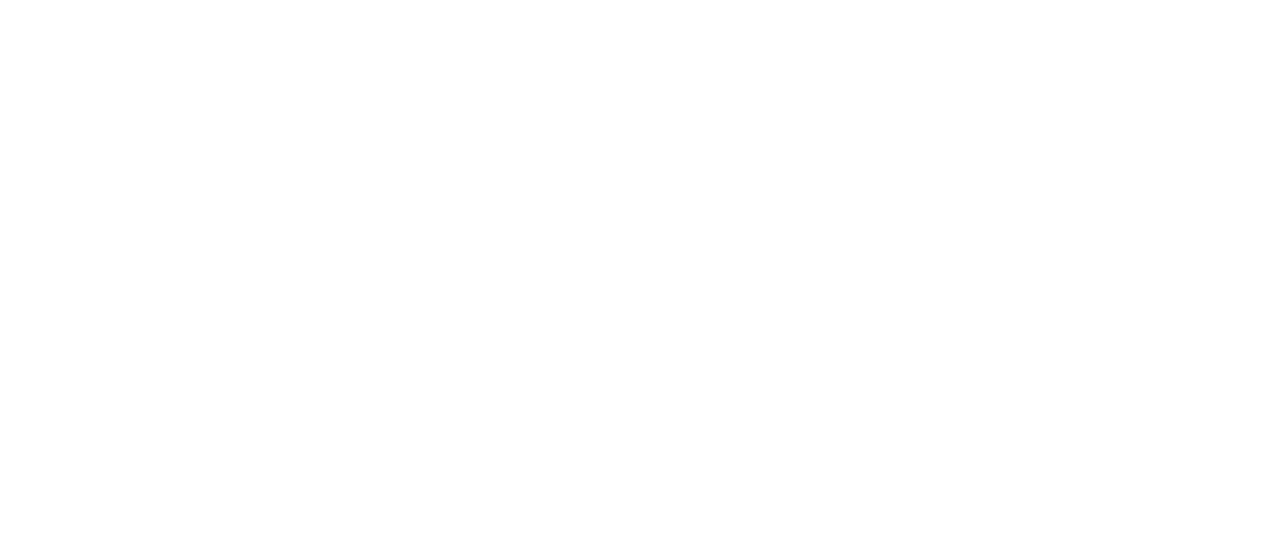
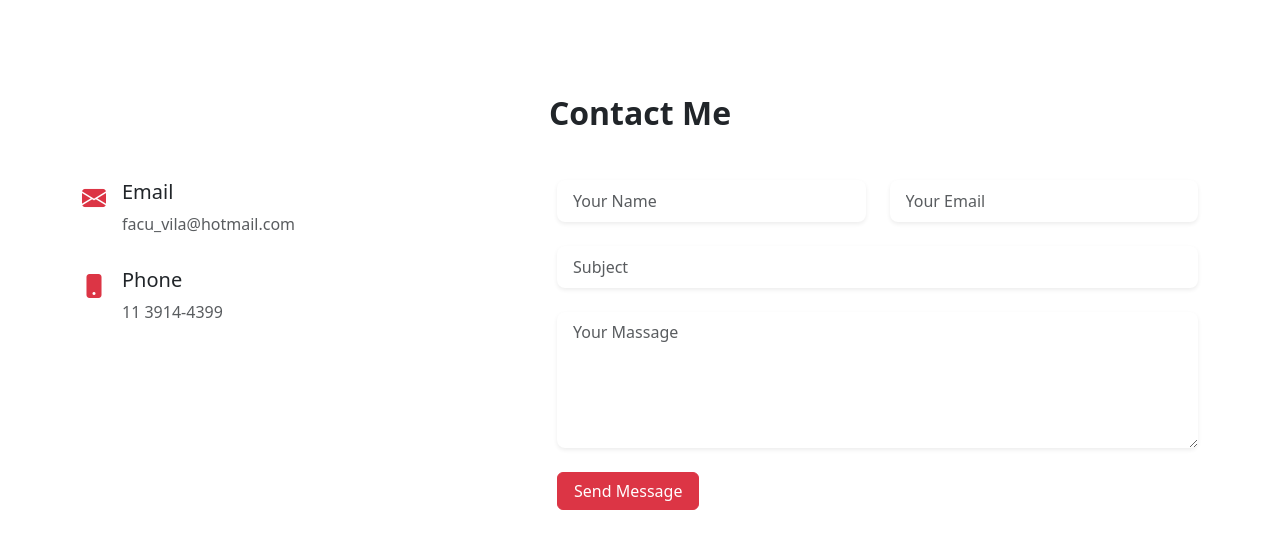
Before and after one commit to Goldfinch95/my-portfolio, an Angular app: page / in a window 1280 px wide. Shown: the part 1732-2281 px from the top of the page. Before the commit the page ends 1754 px from the top, so only its background shows below. Built offline with nearby package versions, Linux system fonts and the light colour scheme.

Commit message:
trabajando en el lado visual del form

```diff
--- a/src/app/app.component.html
+++ b/src/app/app.component.html
@@ -23,3 +23,5 @@
 </section>
 <!--portfolio section-->
 <app-portfolio></app-portfolio>
+<!--contact section-->
+<app-contact></app-contact>
--- a/src/app/app.component.ts
+++ b/src/app/app.component.ts
@@ -3,13 +3,14 @@
 import { RouterOutlet } from '@angular/router';
 import { NavbarComponent } from './components/navbar/navbar.component';
 import { PortfolioComponent } from './components/portfolio/portfolio.component';
+import { ContactComponent } from './components/contact/contact.component';
 
 
 
 @Component({
   selector: 'app-root',
   standalone: true,
-  imports: [CommonModule, RouterOutlet, NavbarComponent, PortfolioComponent],
+  imports: [CommonModule, RouterOutlet, NavbarComponent, PortfolioComponent, ContactComponent],
   templateUrl: './app.component.html',
   styleUrl: './app.component.css'
 })
--- /dev/null
+++ b/src/app/components/contact/contact.component.html
@@ -0,0 +1,62 @@
+<section class="contact py-5">
+    <div class="container-lg py-4">
+        <div class="row justify-content-center">
+            <div class="col-lg-8">
+                <div class="section-title text-center">
+                    <h2 class="fw-bold mb-5">Contact Me</h2>
+                </div>
+            </div>
+        </div>
+        <div class="row">
+            <div class="col-md-5">
+                <div class="contact-item d-flex mb-3">
+                    <div class="icon fs-4 text-danger">
+                        <i class="bi bi-envelope-fill"></i>
+                    </div>
+                    <div class="text ms-3">
+                        <h3 class="fs-5">Email</h3>
+                        <p class="text-muted">facu_vila&#64;hotmail.com</p>
+                    </div>
+                </div>
+                <div class="contact-item d-flex mb-3">
+                    <div class="icon fs-4 text-danger">
+                        <i class="bi bi-phone-fill"></i>
+                    </div>
+                    <div class="text ms-3">
+                        <h3 class="fs-5">Phone</h3>
+                        <p class="text-muted">11 3914-4399</p>
+                    </div>
+                </div>
+            </div>
+            <div class="col-md-7">
+                <div class="contact-form">
+                    <form>
+                        <div class="row">
+                            <div class="col-lg-6 mb-4">
+                                <input class="form-control form-control-lg fs-6 border-0 shadow-sm" type="text" placeholder="Your Name">
+                            </div>
+                            <div class="col-lg-6 mb-4">
+                                <input class="form-control form-control-lg fs-6 border-0 shadow-sm" type="text" placeholder="Your Email">
+                            </div>
+                        </div>
+                        <div class="row">
+                            <div class="col-lg-12 mb-4">
+                                <input class="form-control form-control-lg fs-6 border-0 shadow-sm" type="text" placeholder="Subject">
+                            </div>
+                        </div>
+                        <div class="row">
+                            <div class="col-lg-12 mb-4">
+                                <textarea rows="5" class="form-control form-control-lg fs-6 border-0 shadow-sm" type="text" placeholder="Your Massage"></textarea>
+                            </div>
+                        </div>
+                        <div class="row">
+                            <div class="col-lg-12">
+                                <button type="submit" class="btn btn-danger px-3">Send Message</button>
+                            </div>
+                        </div>
+                    </form>
+                </div>
+            </div>
+        </div>
+    </div>
+</section>
--- a/src/app/components/portfolio/portfolio.component.html
+++ b/src/app/components/portfolio/portfolio.component.html
@@ -11,9 +11,19 @@
       @for (project of projects; track project.id) {
       <div class="col-md-6 col-lg-4">
         <div class="portfolio-item">
-                        <img class="w-100 img-thumbnail" src={{project.projectImg}} alt="portfolio item">
-                        <h3 class="text-capitalize fs-5 my-2">{{project.projectName}}</h3>
-                        <p class="mb-4"><a href={{project.projectLink}} class="text-danger text-decoration-none">Ingresar</a></p>
+          <img
+            class="w-100 img-thumbnail"
+            src="{{ project.projectImg }}"
+            alt="portfolio item"
+          />
+          <h3 class="text-capitalize fs-5 my-2">{{ project.projectName }}</h3>
+          <p class="mb-4">
+            <a
+              href="{{ project.projectLink }}"
+              class="text-danger text-decoration-none"
+              >Ingresar</a
+            >
+          </p>
         </div>
       </div>
       }
```
Also changed, not shown: src/app/components/contact/contact.component.ts (added, +12 -0 lines), src/app/components/contact/contact.component.css (added), 1 other file (tests, documents, lock files or other folders). Lines whose indentation alone changed are shown as unchanged.
